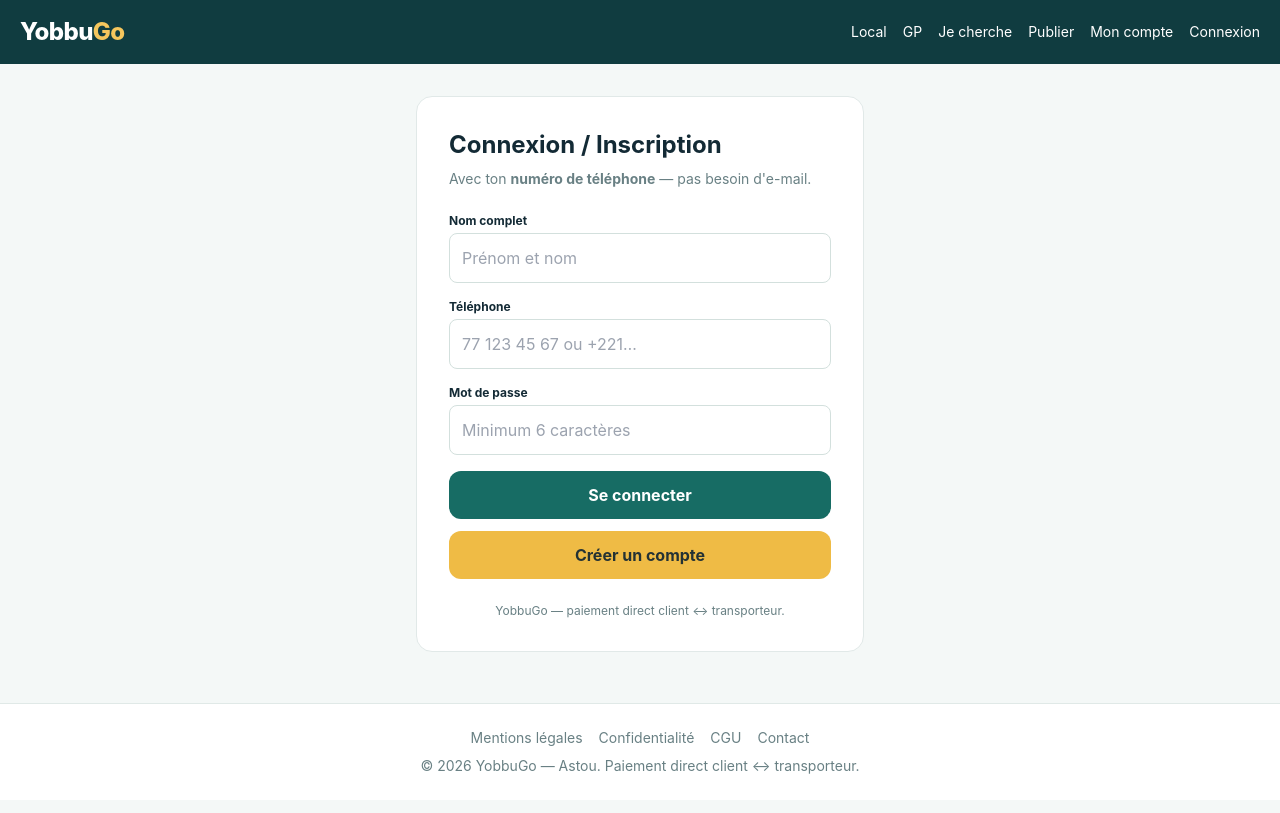
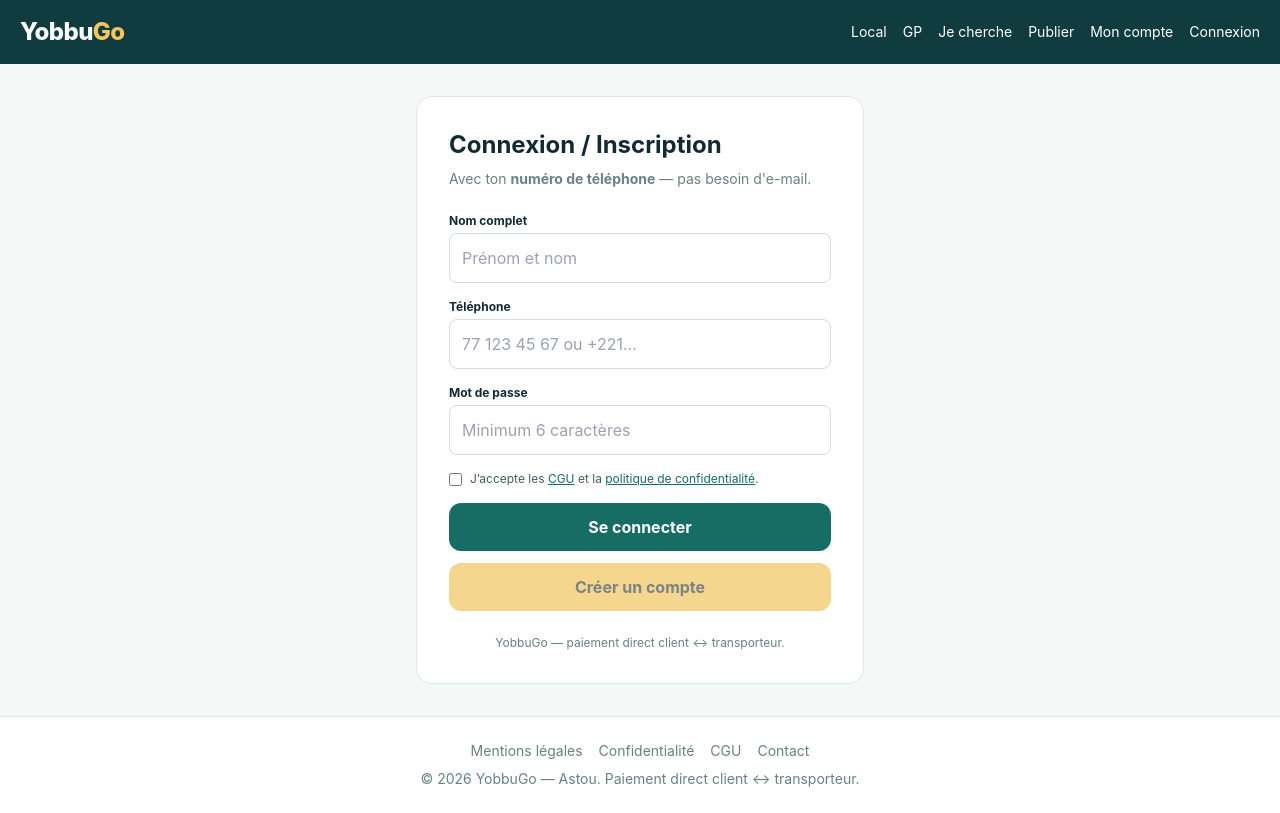
Before and after one commit to rspaie24-rgb/tiakgp-connect, a Next.js app: page /login in a window 1280 px wide. Built offline with nearby package versions, Linux system fonts and the light colour scheme; no server answers.

Commit message:
feat: require CGU + privacy consent on signup

```diff
--- a/app/login/page.tsx
+++ b/app/login/page.tsx
@@ -1,6 +1,7 @@
 "use client";
 
 import { useState } from "react";
+import Link from "next/link";
 import { useRouter } from "next/navigation";
 import { createClient } from "@/lib/supabase/client";
 import { isSupabaseConfigured } from "@/lib/supabase/config";
@@ -11,6 +12,7 @@ export default function LoginPage() {
   const [fullName, setFullName] = useState("");
   const [phone, setPhone] = useState("");
   const [password, setPassword] = useState("");
+  const [accept, setAccept] = useState(false);
   const [message, setMessage] = useState("");
   const [loading, setLoading] = useState(false);
   const configured = isSupabaseConfigured();
@@ -91,6 +93,10 @@ export default function LoginPage() {
       setMessage("Mot de passe : minimum 6 caractères.");
       return;
     }
+    if (!accept) {
+      setMessage("Tu dois accepter les CGU et la politique de confidentialité.");
+      return;
+    }
     setLoading(true);
     setMessage("");
     try {
@@ -138,12 +144,12 @@ export default function LoginPage() {
     <div className="max-w-md mx-auto bg-white border border-[#e1e9e8] rounded-2xl p-8">
       <h1 className="text-2xl font-bold mb-2">Connexion / Inscription</h1>
       <p className="text-sm text-[#698084] mb-6">
-        Avec ton <strong>numéro de téléphone</strong> — pas besoin d&apos;e-mail.
+        Avec ton <strong>numéro de téléphone</strong> — pas besoin d'e-mail.
       </p>
 
       {!configured && (
         <div className="mb-4 p-3 bg-amber-50 border border-amber-200 rounded-lg text-sm text-amber-900">
-          Supabase n&apos;est pas encore configuré sur ce déploiement.
+          Supabase n'est pas encore configuré sur ce déploiement.
         </div>
       )}
 
@@ -184,6 +190,27 @@ export default function LoginPage() {
             autoComplete="current-password"
           />
         </div>
+
+        <label className="flex items-start gap-2 text-xs text-[#425d61]">
+          <input
+            type="checkbox"
+            checked={accept}
+            onChange={e => setAccept(e.target.checked)}
+            className="mt-0.5"
+          />
+          <span>
+            J’accepte les{" "}
+            <Link href="/cgu" className="underline text-[#176c64]" target="_blank">
+              CGU
+            </Link>{" "}
+            et la{" "}
+            <Link href="/confidentialite" className="underline text-[#176c64]" target="_blank">
+              politique de confidentialité
+            </Link>
+            .
+          </span>
+        </label>
+
         <button
           type="submit"
           disabled={loading}
@@ -195,7 +222,7 @@ export default function LoginPage() {
       <button
         type="button"
         onClick={handleSignup}
-        disabled={loading}
+        disabled={loading || !accept}
         className="w-full mt-3 bg-[#efbb45] text-[#243234] font-bold rounded-xl py-3 disabled:opacity-60"
       >
         Créer un compte
```
